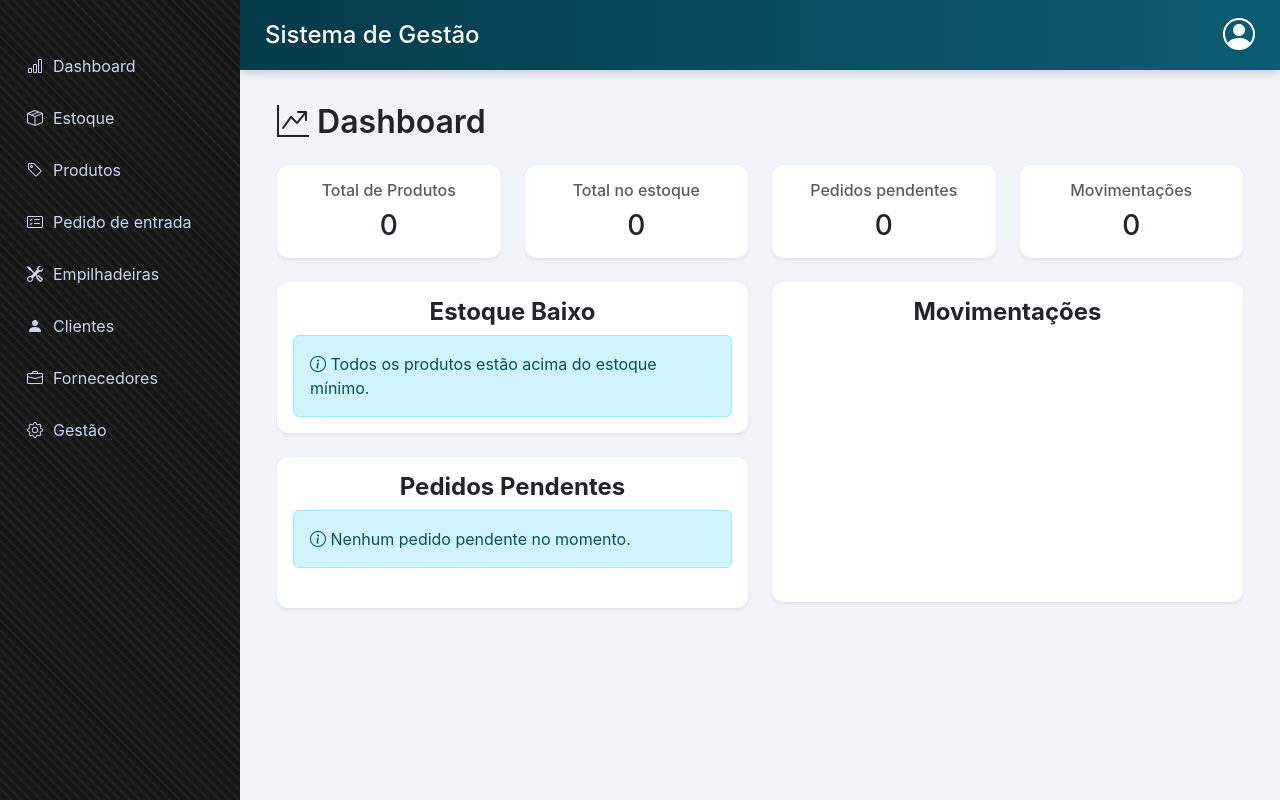
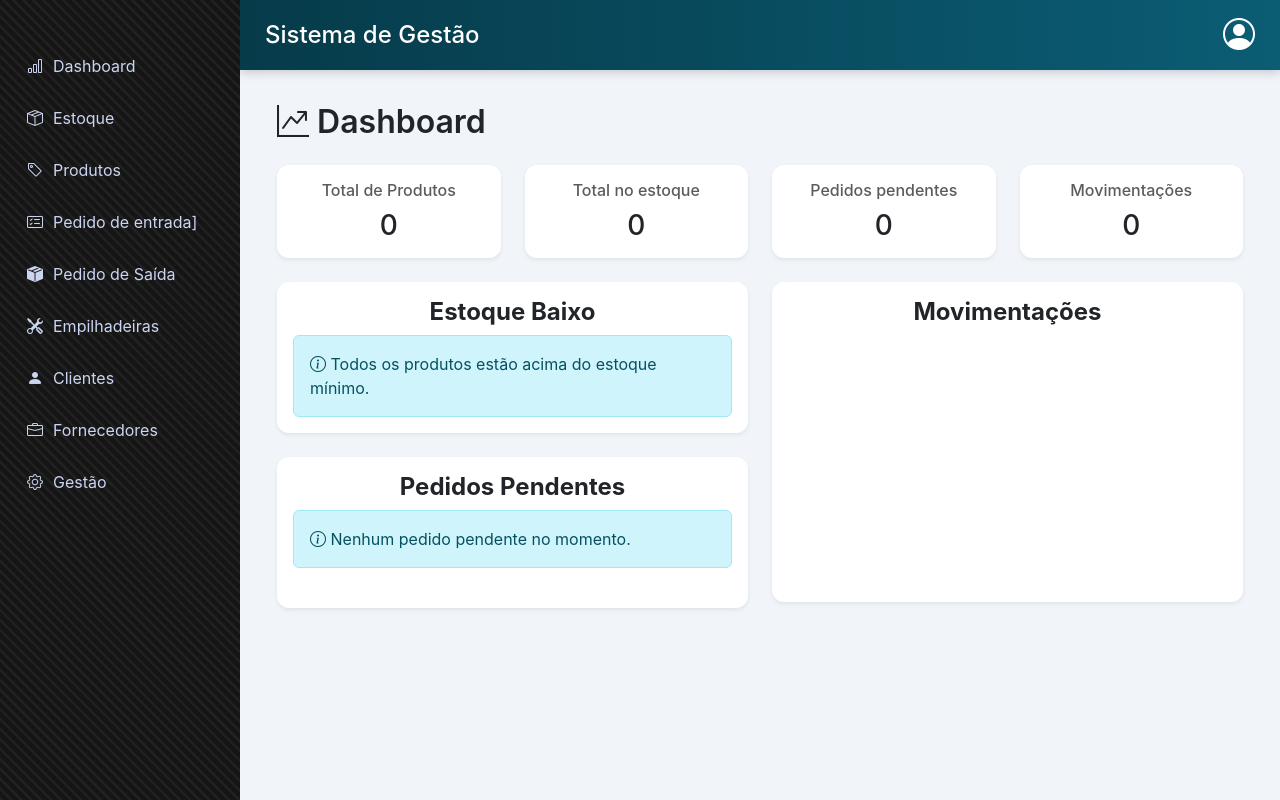
Before and after one commit to voituregestaodeestoque/projeto_voiture, a Flask app: page /base in a window 1280 px wide. Run offline with Flask 3, Linux system fonts and the light colour scheme.

Commit message:
pedido de saida
raica 11/06 16:56

```diff
--- a/app.py
+++ b/app.py
@@ -10,6 +10,7 @@ from models.produto import Produto
 from models.cliente import Cliente
 from models.pedido_entrada import Pedido_entrada
 from models.detalhe_entrada import Detalhe_entrada
+from models.pedido_saida import Pedido_saida
 from models.estoque import Estoque
 from datetime import datetime
 
@@ -938,6 +939,127 @@ def uso_empilhadeira():
      empilhadeiras=empilhadeiras
 )
 
+'''Pedido Saída'''
+# -----> Fim: Pedido Saída
+
+@app.route("/pedidosaida")
+def pedidosaida():
+    return render_template(
+        "pedidosaida.html",
+        pedidos=Pedido_saida.find_all_ordered()
+    )
+
+@app.route("/saida/<int:pedido_saida_id>")
+def detalhes_saida(pedido_saida_id):
+    pedido = Pedido_saida.find_by_id(pedido_saida_id)
+
+    if not pedido:
+        flash("Pedido de saída não encontrado.")
+        return redirect(url_for("pedidosaida"))
+
+    return render_template(
+        "detalhes_saida.html",
+        pedido=pedido,
+        itens=Detalhe_saida.find_by_pedido(pedido_saida_id),
+        produto=Produto.find_all()
+    )
+
+
+@app.route("/saida/<int:pedido_saida_id>/adicionar", methods=["POST"])
+def adicionar_item_saida(pedido_saida_id):
+    produto_id = int(request.form.get("produto_id", 0))
+    quantidade = int(request.form.get("quantidade", 0) or 0)
+
+    mensagem = Detalhe_saida.adicionar_item(
+        pedido_id=pedido_saida_id,
+        produto_id=produto_id,
+        quantidade=quantidade
+    )
+
+    flash(mensagem)
+    return redirect(url_for("detalhes_saida", pedido_saida_id=pedido_saida_id))
+
+
+@app.route("/saida/item/remover/<int:detalhe_saida_id>/<int:pedido_saida_id>")
+def remover_item_saida(detalhe_saida_id, pedido_saida_id):
+    mensagem = Detalhe_saida.remover_item(detalhe_saida_id)
+    flash(mensagem)
+    return redirect(url_for("detalhes_saida", pedido_saida_id=pedido_saida_id))
+
+
+@app.route("/saida/finalizar/<int:pedido_saida_id>")
+def finalizar_saida(pedido_saida_id):
+    mensagem = Pedido_saida.finalizar(pedido_saida_id)
+    flash(mensagem)
+    return redirect(url_for("detalhes_saida", pedido_saida_id=pedido_saida_id))
+
+
+@app.route("/saida/nova", methods=["GET", "POST"])
+def nova_saida():
+    if request.method == "POST":
+        cliente_id = int(request.form.get("cliente_id", 0))
+        itens_json = request.form.get("itens_json", "[]")
+
+        try:
+            itens = json.loads(itens_json)
+        except Exception:
+            itens = []
+
+        pedido = Pedido_saida(status_pedido_saida="PENDENTE", cliente_id=cliente_id)
+        erros = pedido.validate()
+
+        if not itens:
+            erros.append("Adicione pelo menos um item ao pedido.")
+
+        for item in itens:
+            if int(item["quantidade"]) <= 0:
+                erros.append("Todos os itens devem ter quantidade maior que zero.")
+
+        if erros:
+            for erro in erros:
+                flash(erro)
+
+            return render_template(
+                "formulario_pedidosaida.html",
+                pedido=pedido,
+                produto=Produto.find_all(),
+                clientes=Cliente.find_all()
+            )
+
+        try:
+            pedido_saida_id = pedido.insert()
+            cont = 0
+            teste = []
+
+            for item in itens:
+                cont += 1
+                Detalhe_saida.adicionar_item(
+                    pedido_saida_id=pedido_saida_id,
+                    produto_id=int(item["produto_id"]),
+                    detalhe_saida_item=cont,
+                    detalhe_saida_quantidade=int(item["quantidade"])
+                )
+
+                print("check", teste)
+            flash("Pedido de saída criado com sucesso.")
+            return redirect(url_for("detalhes_saida", pedido_saida_id=pedido_saida_id))
+
+        except Exception:
+            flash("Erro ao criar pedido de saída.")
+            return render_template(
+                "formulario_pedidosaida.html",
+                pedidos=Pedido_saida.find_all_ordered(),
+                produto=Produto.find_all(),
+                clientes=Cliente.find_all()
+            )
+
+    return render_template(
+        "formulario_pedidosaida.html",
+        pedido=None,
+        produto=Produto.find_all(),
+        clientes=Cliente.find_all()
+    )
+
 
 
 
--- a/templates/base.html
+++ b/templates/base.html
@@ -50,7 +50,11 @@
 
             <a href="{{ url_for('pedidoentrada') }}"
                 class="{% if request.endpoint == 'pedidoentrada' %}active{% endif %}">
-                <i class="bi bi-card-checklist"></i> Pedido de entrada
+                <i class="bi bi-card-checklist"></i> Pedido de entrada]
+            </a>
+
+            <a href="{{ url_for('pedidosaida') }}" class="{% if request.endpoint == 'pedidosaida' %}active{% endif %}">
+                <i class="bi bi-box-seam-fill"></i> Pedido de Saída
             </a>
 
             <a href="{{ url_for('tabelaempilhadeira') }}"
```
Also changed, not shown: templates/pedidosaida.html (+19 -5 lines).
